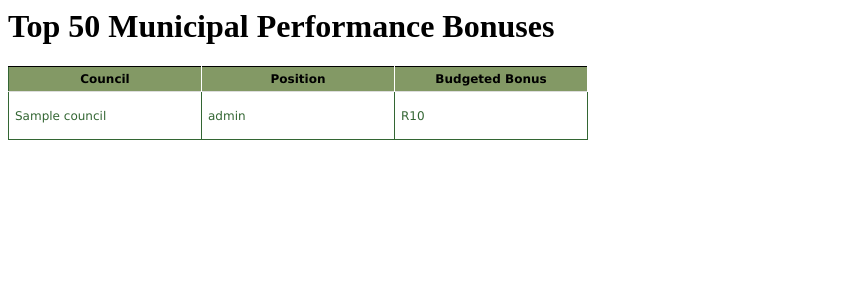
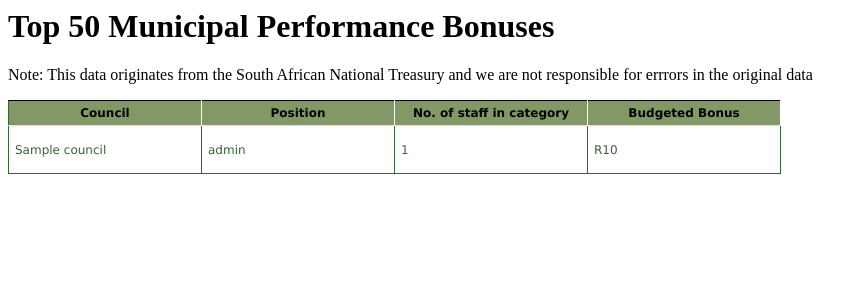
Before and after one commit to andrewtrench/myproject, a Django app: template council_pay/templates/bonus.html in a window 1280 px wide. Shown: the top 300 px of the page, without its empty margins (0-867 px from the left). Run offline with Django 3.2, Linux system fonts and the light colour scheme; the template is opened without the code that fills it: most values are stand-ins (such as "Sample title", 1, 10 or a date in 2020).

Commit message:
monday pm march 19

```diff
--- a/council_pay/templates/bonus.html
+++ b/council_pay/templates/bonus.html
@@ -3,6 +3,7 @@
 <link rel="stylesheet" type="text/css" href="/static/style.css" />
 </head>
 <h1>Top 50 Municipal Performance Bonuses</h1>
+<p>Note: This data originates from the South African National Treasury and we are not responsible for errrors in the original data</p>
 <body>
 {% load humanize %}
 
@@ -10,13 +11,15 @@
 <tr>
 <th>Council</th>
 <th>Position</th>
+<th>No. of staff in category</th>
 <th>Budgeted Bonus</th>
+
 </tr>
 
 {% for item in bonuses %}
 
 <tr>
-<td>{{ item.council }}</a></td><td>{{ item.role}}</td><td>R{{ item.performance_bonus|floatformat:"-2"|intcomma }}</td>
+<td>{{ item.council }}</a></td><td>{{ item.role}}</td><td>{{ item.number }}</a></td><td>R{{ item.performance_bonus|floatformat:"-2"|intcomma }}</td>
 <tr>
 {% endfor %}
 <table>
--- a/council_pay/templates/detail.html
+++ b/council_pay/templates/detail.html
@@ -31,6 +31,7 @@ function initialize() {
 <tr>
 <th>Positon</th>
 <th>Package</th>
+<th>No. of staff</th>
 <th>Salary</th>
 <th>Bonus</th>
 <th>Contributions</th>
@@ -40,6 +41,7 @@ function initialize() {
 <tr>
 <td>{{ item.role}}</td>
 <td>R{{ item.total_package|floatformat:"-2"|intcomma  }}</td>
+<td>{{ item.number }}</td>
 <td>R{{ item.salary|floatformat:"-2"|intcomma  }}</td>
 <td>R{{ item.performance_bonus|floatformat:"-2"|intcomma }}</td>
 <td>R{{ item.contributions|floatformat:"-2"|intcomma }}</td>
--- a/council_pay/views.py
+++ b/council_pay/views.py
@@ -75,7 +75,7 @@ def detail(request, code):
 	})
 
 def performance(request):
-   bonuses = Councilpay.objects.all().exclude(performance_bonus = 0).exclude(role__icontains='Total').exclude(role__icontains='Executive Managers (x6)').order_by('-performance_bonus')
+   bonuses = Councilpay.objects.all().exclude(performance_bonus = 0).exclude(number__gt = 2).exclude(role__icontains='Total').exclude(role__icontains='Executive Managers (x6)').order_by('-performance_bonus')
    return render_to_response('bonus.html',{'bonuses':bonuses})
 
 def pricey_council(request):
```
